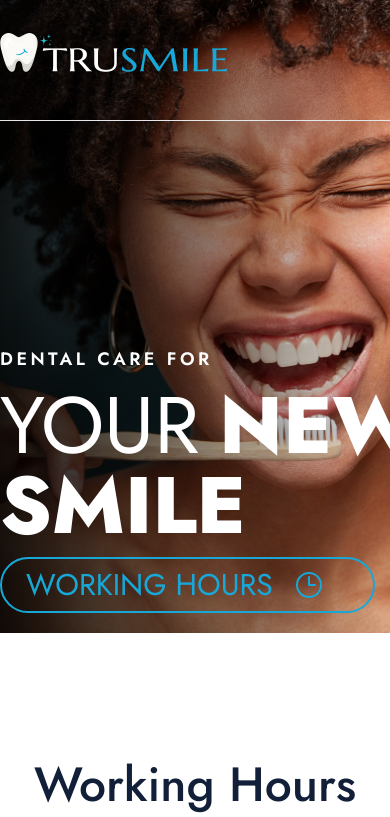
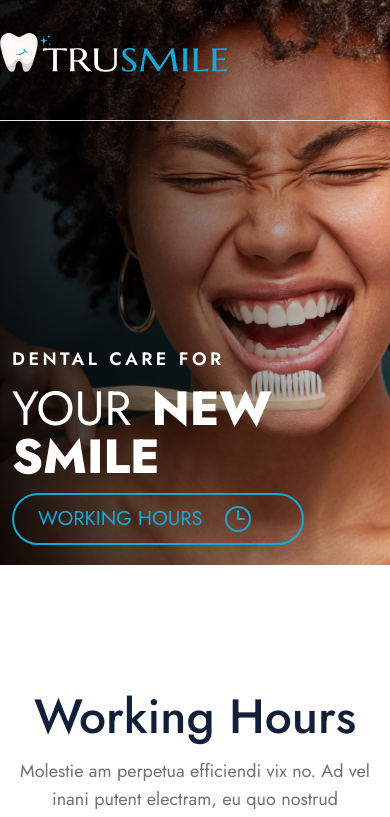
Before and after one commit to SaadIrfan41/dental_clinic, a Next.js app: page / in a window 390 px wide. Shown: the top 817 px of the page. Built offline with nearby package versions, Linux system fonts and the light colour scheme.

Commit message:
fixed hero text small screen

```diff
--- a/src/app/page.tsx
+++ b/src/app/page.tsx
@@ -87,11 +87,11 @@ const HomePage = () => {
           </nav>
         </header>
         <section className=' relative max-w-7xl mx-auto text-white'>
-          <div className=' md:py-56 pt-56 pb-5  uppercase md:ml-20 md:pt-56 '>
+          <div className=' md:py-56 pt-56 pb-5 mx-3  uppercase md:ml-20 md:pt-56 '>
             <p className=' text-lg font-semibold tracking-[3.5px] mb-3'>
               Dental Care For
             </p>
-            <h2 className=' text-[5rem] max-w-xl leading-none font-normal'>
+            <h2 className=' md:text-[5rem] text-5xl max-w-xl leading-none font-normal'>
               Your
               <span className=' font-extrabold ml-5 bg-clip-text text-white'>
                 New Smile
@@ -99,7 +99,7 @@ const HomePage = () => {
             </h2>
             <a
               href='#WorkingHour-Section'
-              className='mt-3 py-2 pr-12 w-fit hover:bg-[#17a8d8] hover:text-white text-[#17a8d8]  duration-300  pl-6 text-3xl flex rounded-full    items-center border-2 border-[#17a8d8]'
+              className='mt-3 py-2 pr-12 w-fit hover:bg-[#17a8d8] hover:text-white text-[#17a8d8]  duration-300  pl-6 md:text-3xl text-xl  flex rounded-full    items-center border-2 border-[#17a8d8]'
             >
               <span className='  mr-5'>Working Hours</span>{' '}
               <svg
@@ -122,7 +122,7 @@ const HomePage = () => {
       </div>
       <div
         id='WorkingHour-Section'
-        className=' mt-32 mb-20 max-w-7xl mx-auto text-center'
+        className=' mt-32 mb-20 max-w-7xl mx-auto text-center '
       >
         <h3 className=' text-5xl text-[#121f38] font-medium'>Working Hours</h3>
         <p className=' my-4 text-[#717171] text-lg font-normal  max-w-2xl md:text-start  mx-auto'>
```
